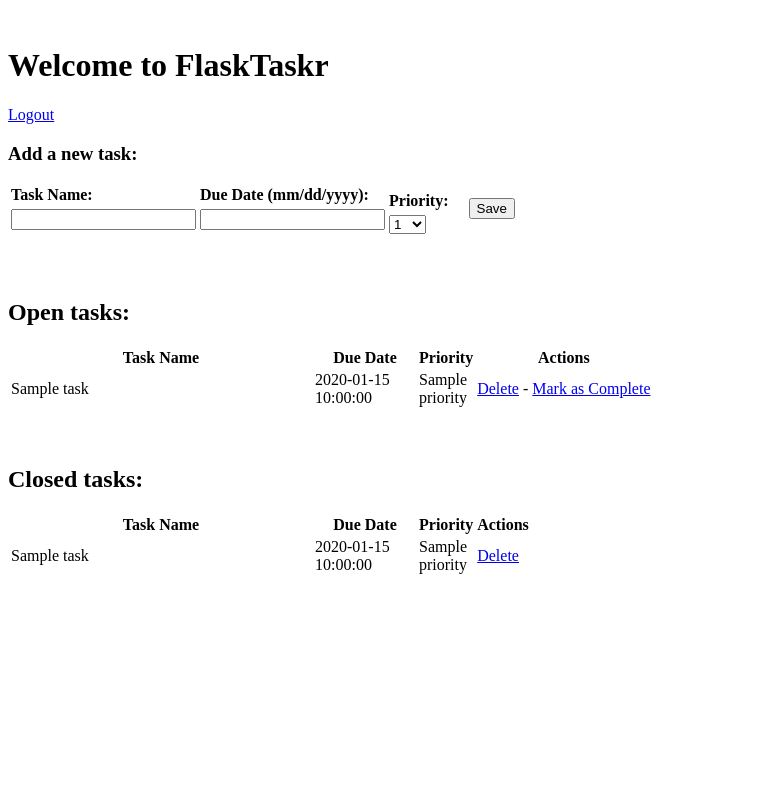
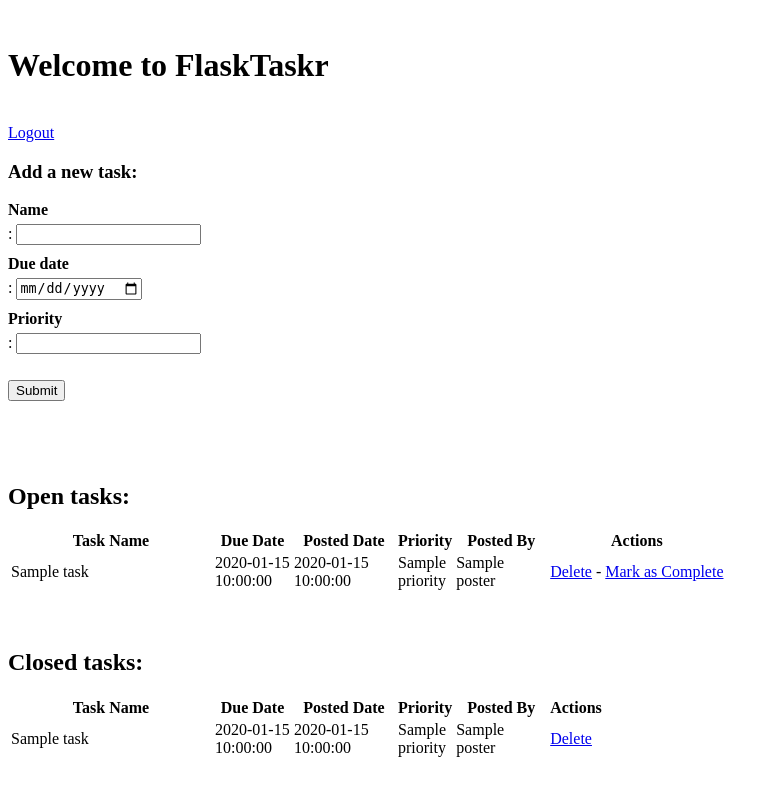
Before and after one commit to vaibhav-rbs/RealPython-VB, a Flask app: template flasktaskr/templates/tasks.html in a window 1280 px wide. Shown: the whole page, without its empty margins (0-778 px from the left). Run offline with Flask 2, Linux system fonts and the light colour scheme; the template is opened without the code that fills it: most values are stand-ins (such as "Sample title", 1, 10 or a date in 2020); form fields are guessed from the names that the template uses.

```diff
--- a/flasktaskr/models.py
+++ b/flasktaskr/models.py
@@ -5,7 +5,7 @@ class Task(db.Model):
 
     task_id = db.Column(db.Integer, primary_key=True)
     name = db.Column(db.String, nullable=False)
-    date = db.Column(db.Date, nullable=False)
+    due_date = db.Column(db.Date, nullable=False)
     priority = db.Column(db.Integer, nullable=False)
     status = db.Column(db.Integer)
 
--- a/flasktaskr/templates/tasks.html
+++ b/flasktaskr/templates/tasks.html
@@ -2,44 +2,19 @@
 {% block content %}
 
 <h1>Welcome to FlaskTaskr</h1>
-<a href="{{ url_for('logout') }}">Logout</a>
+<br>
+<a href="/logout">Logout</a>
 <div class="add-task">
   <h3>Add a new task:</h3>
-  <table>
-    <tr>
     <form action="{{ url_for('new_task') }}" method="post">
-          {{form.csrf_token}}
-        <td>
-          <label>Task Name:</label>
-          <input name="name" type="text">
-        </td>
-        <td>
-          <label>Due Date (mm/dd/yyyy):</label>
-          <input name="due_date" type="text" width="120px">
-        </td>
-        <td>
-          <label>Priority:</label>
-          <select name="priority" width="100px">
-            <option value="1">1</option>
-            <option value="2">2</option>
-            <option value="3">3</option>
-            <option value="4">4</option>
-            <option value="5">5</option>
-            <option value="6">6</option>
-            <option value="7">7</option>
-            <option value="8">8</option>
-            <option value="9">9</option>
-            <option value="10">10</option>
-          </select>
-        </td>
-        <td>
-          &nbsp;
-          &nbsp;
-          <input class="button" type="submit" value="Save">
-        </td>
+      {{ form.csrf_token }}
+      <p>
+          {{ form.name.label }}: {{ form.name }}<br>
+          {{ form.due_date.label }}: {{ form.due_date }}<br>
+          {{ form.priority.label }}: {{ form.priority }}
+      </p>
+      <p><input type="submit" value="Submit"></p>
     </form>
-    </tr>
-  </table>
 </div>
 <div class="entries">
   <br>
@@ -49,17 +24,21 @@
     <table>
       <thead>
         <tr>
-          <th width="300px"><strong>Task Name</strong></th>
-          <th width="100px"><strong>Due Date</strong></th>
+          <th width="200px"><strong>Task Name</strong></th>
+          <th width="75px"><strong>Due Date</strong></th>
+          <th width="100px"><strong>Posted Date</strong></th>
           <th width="50px"><strong>Priority</strong></th>
+          <th width="90px"><strong>Posted By</strong></th>
           <th><strong>Actions</strong></th>
         </tr>
       </thead>
       {% for task in open_tasks %}
         <tr>
-          <td width="300px">{{ task.name }}</td>
-          <td width="100px">{{ task.due_date }}</td>
+          <td width="200px">{{ task.name }}</td>
+          <td width="75px">{{ task.due_date }}</td>
+          <td width="100px">{{ task.posted_date }}</td>
           <td width="50px">{{ task.priority }}</td>
+          <td width="90px">{{ task.poster.name }}</td>
           <td>
             <a href="{{ url_for('delete_entry', task_id = task.task_id) }}">Delete</a>  -
             <a href="{{ url_for('complete', task_id = task.task_id) }}">Mark as Complete</a>
@@ -68,26 +47,30 @@
       {% endfor %}
     </table>
   </div>
+</div>
 <br>
 <br>
-</div>
 <div class="entries">
   <h2>Closed tasks:</h2>
   <div class="datagrid">
     <table>
       <thead>
         <tr>
-        <th width="300px"><strong>Task Name</strong></th>
-        <th width="100px"><strong>Due Date</strong></th>
+          <th width="200px"><strong>Task Name</strong></th>
+          <th width="75px"><strong>Due Date</strong></th>
+          <th width="100px"><strong>Posted Date</strong></th>
           <th width="50px"><strong>Priority</strong></th>
+          <th width="90px"><strong>Posted By</strong></th>
           <th><strong>Actions</strong></th>
         </tr>
       </thead>
       {% for task in closed_tasks %}
         <tr>
-          <td width="300px">{{ task.name }}</td>
-          <td width="100px">{{ task.due_date }}</td>
+          <td width="200px">{{ task.name }}</td>
+          <td width="75px">{{ task.due_date }}</td>
+          <td width="100px">{{ task.posted_date }}</td>
           <td width="50px">{{ task.priority }}</td>
+          <td width="90px">{{ task.poster.name }}</td>
           <td>
              <a href="{{ url_for('delete_entry', task_id = task.task_id) }}">Delete</a>
           </td>
```
Also changed, not shown: flasktaskr/templates/_base.html (+6 -4 lines), flasktaskr/templates/login.html (+14 -14 lines), flasktaskr/templates/register.html (added, +25 -0 lines), flasktaskr/flasktskr.db. Lines whose indentation alone changed are shown as unchanged.
